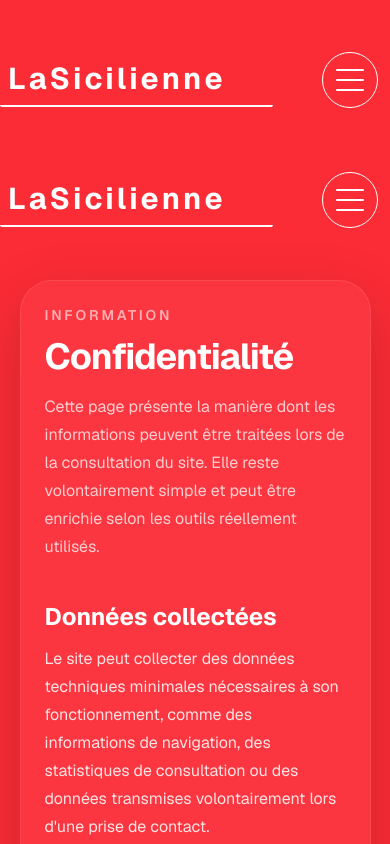
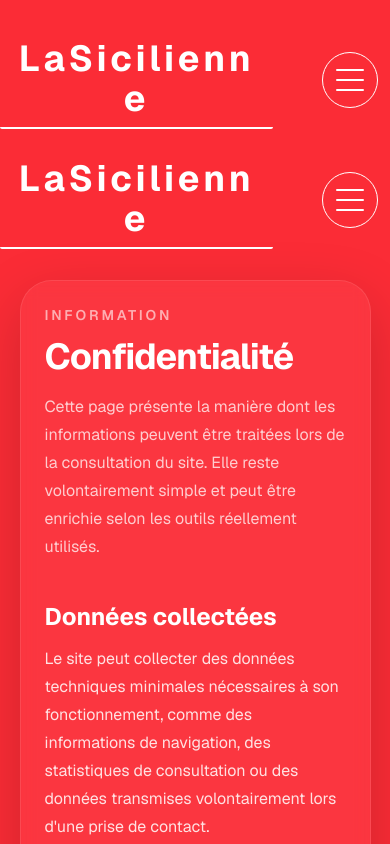
Before and after one commit to mylanlegenie/sici, a Next.js app: page /confidentialite in a window 390 px wide. Shown: the top 844 px of the page. Built offline with nearby package versions, Linux system fonts and the light colour scheme.

Commit message:
Responsive for NavBar 2

```diff
--- a/src/app/component/atoms/NavBar.tsx
+++ b/src/app/component/atoms/NavBar.tsx
@@ -15,7 +15,7 @@ export default function NavBar() {
           <Link href="/">
             <button
               type="button"
-              className="text-white font-bold tracking-widest p-2 md:text-7xl sm:text-4xl text-3xl select-none cursor-pointer"
+              className="text-white font-bold tracking-widest p-2 md:text-7xl text-4xl select-none cursor-pointer"
               aria-label="Retour à l'accueil"
             >
               {name.split("").map((letter, index) => (
```
